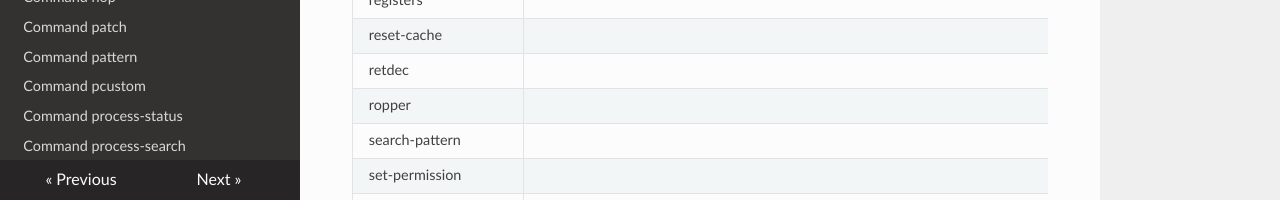
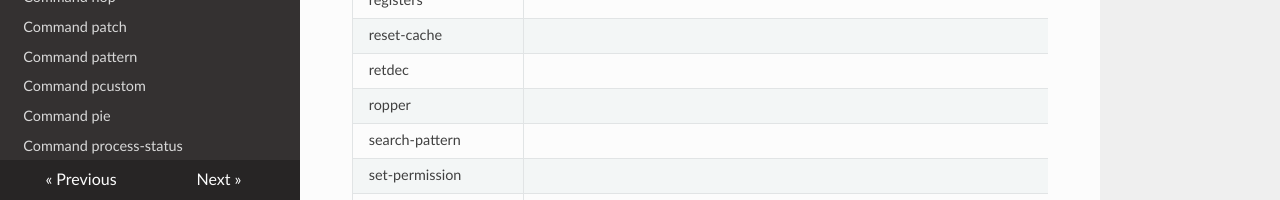
Before and after one commit to hugsy/gef, an MkDocs documentation site: the page built from docs/commands.md, in a window 1280 px wide and 900 px high, scrolled down 550 px. Shown: the part 700-900 px from the top of the window. Built offline with MkDocs 1.6.1, drawn with Linux system fonts in a browser that asks for light colours; nearby versions of some CDN libraries; old or Windows-style settings are respelled for this version of MkDocs.

Commit message:
Updated mkdocs.yml: added entry for new command `pie`

```diff
--- a/mkdocs.yml
+++ b/mkdocs.yml
@@ -32,6 +32,7 @@ pages:
 - Command patch: commands/patch.md
 - Command pattern: commands/pattern.md
 - Command pcustom: commands/pcustom.md
+- Command pie: commands/pie.md
 - Command process-status: commands/process-status.md
 - Command process-search: commands/process-search.md
 - Command registers: commands/registers.md
```
